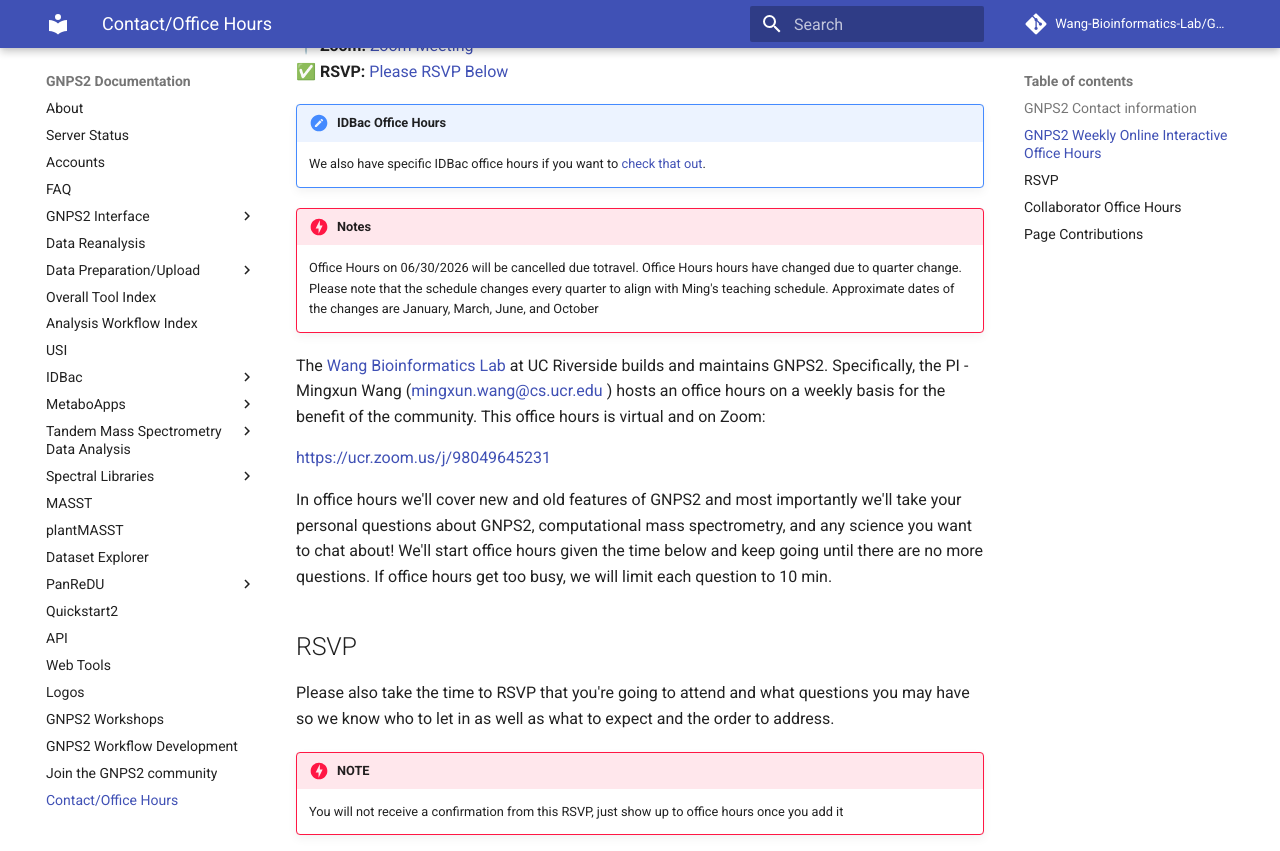
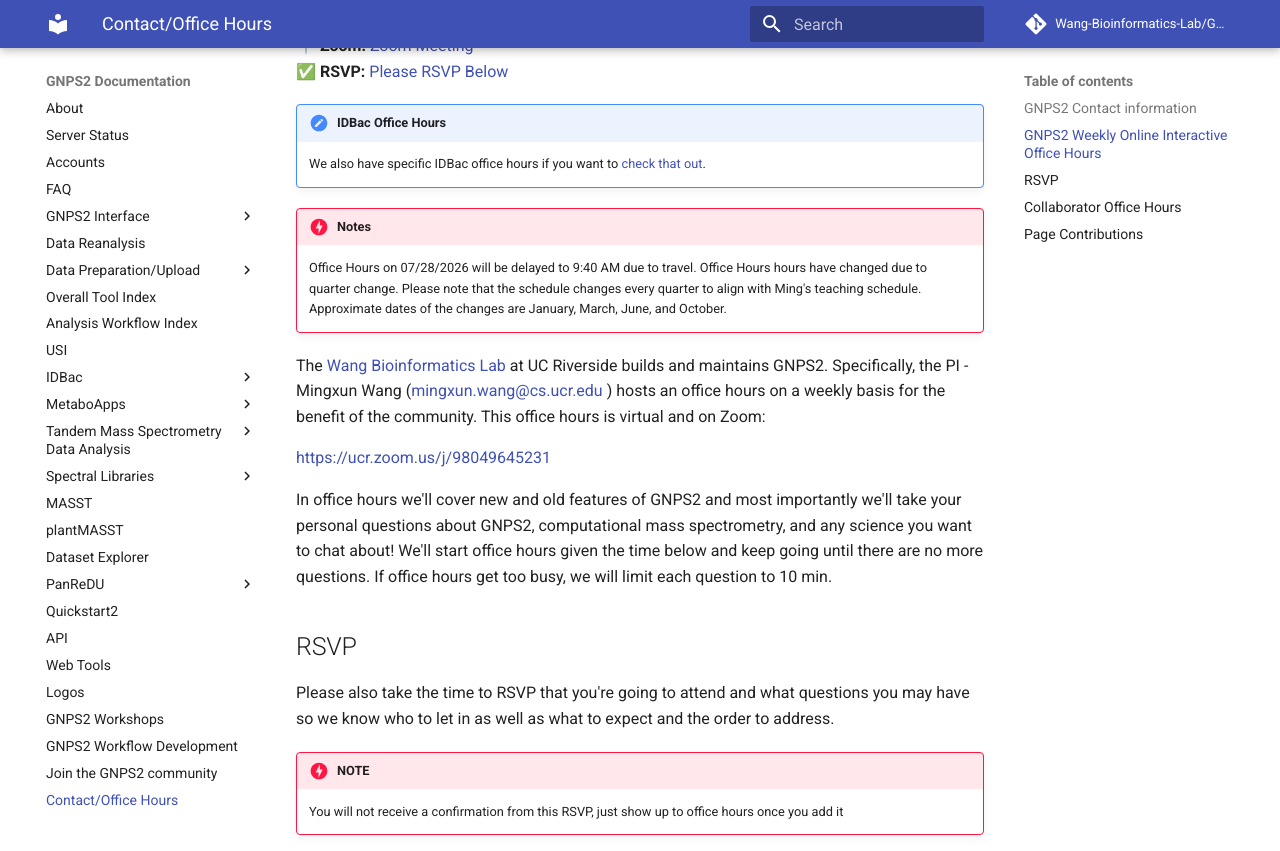
Before and after one commit to Wang-Bioinformatics-Lab/GNPS2_Documentation, an MkDocs documentation site: the page built from docs/contact.md, in a window 1280 px wide and 900 px high, scrolled down 391 px, cut to the strip 0-851 px from the top of the window. Built offline with MkDocs 1.6.1 and Material for MkDocs 9.7.7, drawn with Linux system fonts in a browser that asks for light colours; comment, search, counter and statistics services are not loaded.

Commit message:
Update contact.md

```diff
--- a/docs/contact.md
+++ b/docs/contact.md
@@ -13,7 +13,7 @@
     We also have specific IDBac office hours if you want to [check that out](idbacofficehours.md).
 
 !!! danger "Notes"
-    Office Hours on 06/30/2026 will be cancelled due totravel. Office Hours hours have changed due to quarter change. Please  note that the schedule changes every quarter to align with Ming's teaching schedule. Approximate dates of the changes are January, March, June, and October
+    Office Hours on 07/28/2026 will be delayed to 9:40 AM due to travel. Office Hours hours have changed due to quarter change. Please  note that the schedule changes every quarter to align with Ming's teaching schedule. Approximate dates of the changes are January, March, June, and October.
 
 The [Wang Bioinformatics Lab](https://www.cs.ucr.edu/~mingxunw/) at UC Riverside builds and maintains GNPS2. Specifically, the PI - Mingxun Wang ([mingxun.wang@cs.ucr.edu](mailto:mingxun.wang@cs.ucr.edu) ) hosts an office hours on a weekly basis for the benefit of the community. This office hours is virtual and on Zoom:
 
```
